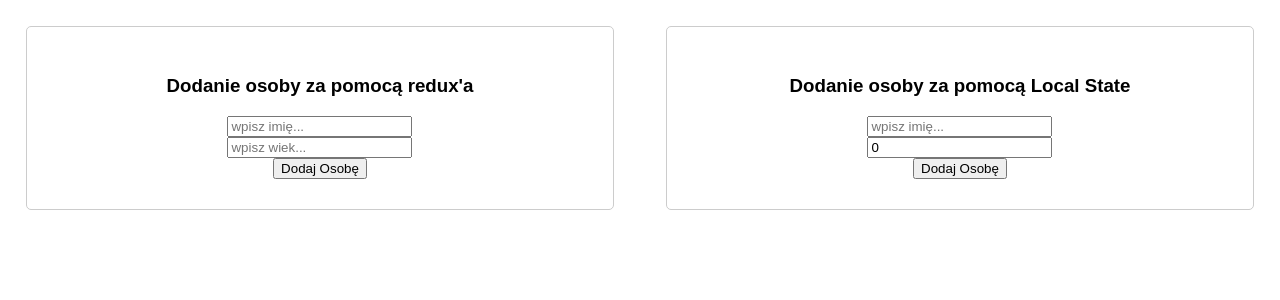
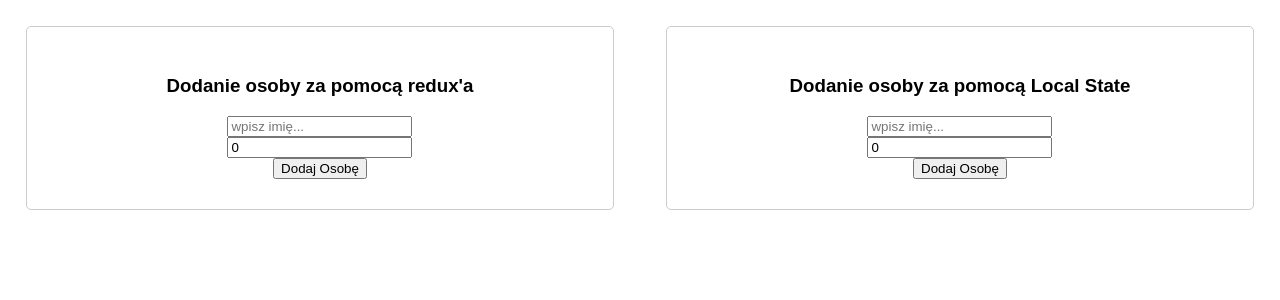
Before and after one commit to SerafinPL/react-redux-002, a React (Create React App) app: page / in a window 1280 px wide. Shown: the top 300 px of the page. Built offline with nearby package versions, Linux system fonts and the light colour scheme.

Commit message:
added an enter functionality

```diff
--- a/src/components/AddPerson/AddPerson.js
+++ b/src/components/AddPerson/AddPerson.js
@@ -2,13 +2,26 @@
 
 import './AddPerson.css';
 
-const addPerson = (props) => (
-    <div className="AddPerson">
-    	<h3>Dodanie osoby za pomocą redux'a</h3>
-    	<input onChange={props.changeInputName} type='text' placeholder='wpisz imię...' value={props.valueName}/>
-    	<input onChange={props.changeInputAge} type='number' placeholder='wpisz wiek...' value={props.valueAge}/>
-        <button onClick={props.personAdded}>Dodaj Osobę</button>
-    </div>
-);
+const addPerson = (props) => {
+
+
+
+	const onEnter = (event) => {
+
+		if (event.keyCode == 13) {
+			props.personAdded();
+			console.log(event.keyCode)
+		}
+	}
+
+	return (
+	    <div className="AddPerson">
+	    	<h3>Dodanie osoby za pomocą redux'a</h3>
+	    	<input onChange={props.changeInputName} type='text' placeholder='wpisz imię...' value={props.valueName} onKeyDown={(event) => onEnter(event)}/>
+	    	<input onChange={props.changeInputAge} type='number' placeholder='wpisz wiek...' value={props.valueAge} onKeyDown={(event) => onEnter(event)}/>
+	        <button onClick={props.personAdded}>Dodaj Osobę</button>
+	    </div>
+	);
+}
 
 export default addPerson;
--- a/src/components/AddPerson/AddPersonState.js
+++ b/src/components/AddPerson/AddPersonState.js
@@ -17,19 +17,25 @@
 		console.log(personAgeHook);
 	}
 
+	const makePerson = () => {
+				props.personAdd(personNameHook, personAgeHook);
+					personNameSetHook('');
+					personAgeSetHook(0);
+	}
+
+	const onEnter = (event) => {
+
+		if (event.keyCode == 13) {
+			makePerson();
+		}
+	}
 
 	return(
 	    <div className="AddPerson">
 	    	<h3>Dodanie osoby za pomocą Local State</h3>
-	    	<input  type='text' placeholder='wpisz imię...' onChange={nameChangeHandler} value={personNameHook}/>
-	    	<input  type='number' placeholder='wpisz wiek...' onChange={ageChangeHandler} value={personAgeHook}/>
-	        <button onClick={
-	        	() => {
-	        		props.personAdd(personNameHook, personAgeHook);
-					personNameSetHook('');
-					personAgeSetHook(0);
-				}
-			}>Dodaj Osobę</button>
+	    	<input  type='text' placeholder='wpisz imię...' onChange={nameChangeHandler} value={personNameHook} onKeyDown={(event) => onEnter(event)}/>
+	    	<input  type='number' placeholder='wpisz wiek...' onChange={ageChangeHandler} value={personAgeHook} onKeyDown={(event) => onEnter(event)}/>
+	        <button onClick={makePerson}>Dodaj Osobę</button>
 	    </div>
 	);
 }
--- a/src/reducer.js
+++ b/src/reducer.js
@@ -3,7 +3,7 @@
 const initialState = {
         persons: [],
         name: '',
-        age: ''
+        age: 0
     }
 
 const reducer = (state = initialState, action) => {
```
